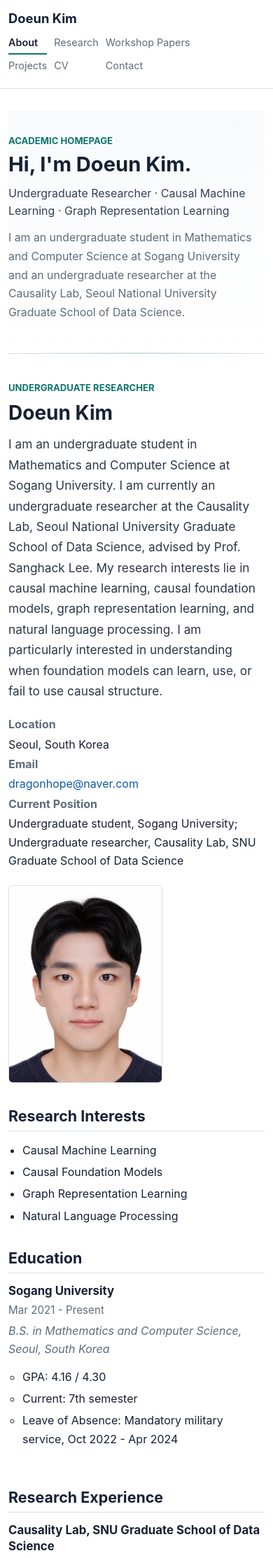
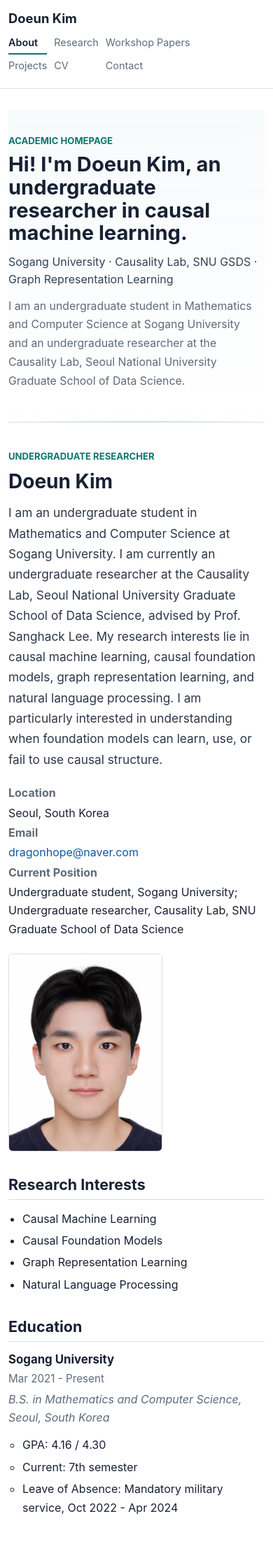
Before and after one commit to doeun7kim/doeun7kim.github.io, a Jekyll site: the page built from index.md, in a window 390 px wide. Shown: the top 2227 px of the page at 70% size. Built offline with Jekyll 4.4.1, drawn with Linux system fonts in a browser that asks for light colours; part of the change alters nothing that is shown.

Commit message:
Adapt hero intro for light and dark modes

```diff
--- a/assets/css/hero-intro.css
+++ b/assets/css/hero-intro.css
@@ -1,4 +1,5 @@
 .hero-intro {
+  --hero-reveal: 100%;
   --hero-reveal-width: 100%;
   position: relative;
   min-height: 238px;
@@ -8,6 +9,14 @@
   background:
     linear-gradient(180deg, rgba(248, 250, 252, 0.94), rgba(255, 255, 255, 0.98)),
     linear-gradient(90deg, rgba(15, 118, 110, 0.06), rgba(15, 90, 166, 0.04));
+}
+
+@media (prefers-color-scheme: dark) {
+  .hero-intro {
+    background:
+      linear-gradient(180deg, rgba(15, 23, 42, 0.98), rgba(17, 29, 49, 0.96)),
+      linear-gradient(90deg, rgba(94, 234, 212, 0.08), rgba(140, 200, 255, 0.05));
+  }
 }
 
 .hero-intro::after {
@@ -48,11 +57,11 @@
 .hero-intro-title {
   position: relative;
   display: inline-block;
+  max-width: 820px;
   margin: 0 0 12px;
   color: var(--text);
-  font-size: 2.55rem;
+  font-size: 2.18rem;
   line-height: 1.12;
-  white-space: nowrap;
 }
 
 .hero-intro-title-base {
@@ -72,6 +81,12 @@
   overflow-wrap: anywhere;
 }
 
+@media (prefers-color-scheme: dark) {
+  .hero-intro-subtitle {
+    color: #c9d5e4;
+  }
+}
+
 .hero-intro-bio {
   max-width: 720px;
   margin: 0;
@@ -82,6 +97,7 @@
 }
 
 .hero-intro.hero-intro--active {
+  --hero-reveal: 0%;
   --hero-reveal-width: 0px;
 }
 
@@ -93,15 +109,19 @@
   color: rgba(23, 32, 51, 0.2);
 }
 
+.hero-intro.hero-intro--dark.hero-intro--active .hero-intro-title-base {
+  color: rgba(230, 237, 247, 0.18);
+}
+
 .hero-intro.hero-intro--active .hero-intro-title-reveal {
   position: absolute;
   inset: 0 auto auto 0;
   display: block;
-  width: var(--hero-reveal-width);
+  width: 100%;
   max-width: 100%;
   overflow: hidden;
   color: var(--text);
-  white-space: nowrap;
+  clip-path: inset(0 calc(100% - var(--hero-reveal)) 0 0);
 }
 
 .hero-intro.hero-intro--complete .hero-intro-title-base {
@@ -126,7 +146,7 @@
 
   .hero-intro-title {
     max-width: 100%;
-    font-size: 2.08rem;
+    font-size: 1.86rem;
     white-space: normal;
   }
 
--- a/assets/css/style.css
+++ b/assets/css/style.css
@@ -8,6 +8,19 @@
   --link-dark: #0b4077;
   --accent: #0f766e;
   --max-width: 980px;
+}
+
+@media (prefers-color-scheme: dark) {
+  :root {
+    --bg: #0f172a;
+    --bg-soft: #121d31;
+    --text: #e6edf7;
+    --muted: #a8b4c5;
+    --line: #26354b;
+    --link: #8cc8ff;
+    --link-dark: #bedfff;
+    --accent: #5eead4;
+  }
 }
 
 * {
@@ -61,6 +74,12 @@ a:focus {
 .site-header {
   border-bottom: 1px solid var(--line);
   background: rgba(255, 255, 255, 0.98);
+}
+
+@media (prefers-color-scheme: dark) {
+  .site-header {
+    background: rgba(15, 23, 42, 0.98);
+  }
 }
 
 .header-inner {
@@ -164,6 +183,12 @@ a:focus {
   color: #2d3748;
   font-size: 1.08rem;
   line-height: 1.7;
+}
+
+@media (prefers-color-scheme: dark) {
+  .lead {
+    color: #d5deea;
+  }
 }
 
 .portrait-frame {
--- a/assets/js/hero-intro.js
+++ b/assets/js/hero-intro.js
@@ -10,8 +10,14 @@
   var title = hero.querySelector("[data-hero-title]");
   var reduceMotion = window.matchMedia &&
     window.matchMedia("(prefers-reduced-motion: reduce)").matches;
+  var darkQuery = window.matchMedia &&
+    window.matchMedia("(prefers-color-scheme: dark)");
+  var mode = darkQuery && darkQuery.matches ? "dark" : "light";
+
+  hero.classList.add("hero-intro--" + mode);
 
   function finish() {
+    hero.style.setProperty("--hero-reveal", "100%");
     hero.style.setProperty("--hero-reveal-width", "100%");
     hero.classList.remove("hero-intro--active");
     hero.classList.add("hero-intro--complete");
@@ -28,7 +34,7 @@
     return;
   }
 
-  var duration = parseInt(hero.getAttribute("data-duration"), 10) || 4300;
+  var duration = parseInt(hero.getAttribute("data-duration"), 10) || 4500;
   var dpr = Math.min(window.devicePixelRatio || 1, 2);
   var width = 0;
   var height = 0;
@@ -63,20 +69,26 @@
     ctx.setTransform(dpr, 0, 0, dpr, 0, 0);
   }
 
-  function titleCenter() {
+  function titleBox() {
     var heroRect = hero.getBoundingClientRect();
     var titleRect = title.getBoundingClientRect();
     return {
+      left: titleRect.left - heroRect.left,
+      right: titleRect.right - heroRect.left,
+      top: titleRect.top - heroRect.top,
+      bottom: titleRect.bottom - heroRect.top,
       x: titleRect.left - heroRect.left + titleRect.width / 2,
       y: titleRect.top - heroRect.top + titleRect.height / 2,
-      width: titleRect.width
+      width: titleRect.width,
+      height: titleRect.height
     };
   }
 
   function drawBackground() {
+    var gridColor = mode === "dark" ? "#26354b" : "#d9e0e8";
     ctx.save();
-    ctx.globalAlpha = 0.48;
-    ctx.strokeStyle = "#d9e0e8";
+    ctx.globalAlpha = mode === "dark" ? 0.42 : 0.48;
+    ctx.strokeStyle = gridColor;
     ctx.lineWidth = 1;
     for (var x = 28; x < width; x += 58) {
       ctx.beginPath();
@@ -90,32 +102,98 @@
   function drawSpotlight(sourceX, sourceY, targetX, targetY, fade) {
     var coneWidth = clamp(width * 0.18, 74, 150);
     var gradient = ctx.createLinearGradient(sourceX, sourceY, targetX, targetY);
-    gradient.addColorStop(0, "rgba(15, 118, 110, " + 0.2 * fade + ")");
-    gradient.addColorStop(0.56, "rgba(255, 248, 218, " + 0.18 * fade + ")");
-    gradient.addColorStop(1, "rgba(15, 90, 166, 0)");
+    gradient.addColorStop(0, "rgba(94, 234, 212, " + 0.17 * fade + ")");
+    gradient.addColorStop(0.54, "rgba(255, 248, 218, " + 0.2 * fade + ")");
+    gradient.addColorStop(1, "rgba(140, 200, 255, 0)");
 
     ctx.save();
-    ctx.globalCompositeOperation = "source-over";
     ctx.fillStyle = gradient;
     ctx.beginPath();
     ctx.moveTo(sourceX, sourceY);
-    ctx.lineTo(targetX + coneWidth, targetY - 42);
-    ctx.quadraticCurveTo(targetX + coneWidth * 0.45, targetY, targetX + coneWidth, targetY + 48);
+    ctx.lineTo(targetX + coneWidth, targetY - 44);
+    ctx.quadraticCurveTo(targetX + coneWidth * 0.45, targetY, targetX + coneWidth, targetY + 52);
     ctx.lineTo(sourceX, sourceY);
     ctx.closePath();
     ctx.fill();
 
-    var glow = ctx.createRadialGradient(targetX, targetY, 0, targetX, targetY, coneWidth * 0.72);
-    glow.addColorStop(0, "rgba(255, 250, 226, " + 0.2 * fade + ")");
+    var glow = ctx.createRadialGradient(targetX, targetY, 0, targetX, targetY, coneWidth * 0.74);
+    glow.addColorStop(0, "rgba(255, 250, 226, " + 0.22 * fade + ")");
     glow.addColorStop(1, "rgba(255, 250, 226, 0)");
     ctx.fillStyle = glow;
     ctx.beginPath();
-    ctx.arc(targetX, targetY, coneWidth * 0.72, 0, Math.PI * 2);
+    ctx.arc(targetX, targetY, coneWidth * 0.74, 0, Math.PI * 2);
     ctx.fill();
     ctx.restore();
   }
 
+  function drawWater(sourceX, sourceY, targetX, targetY, progress, step, fade) {
+    ctx.save();
+    ctx.globalAlpha = 0.82 * fade;
+    ctx.strokeStyle = "rgba(15, 118, 110, 0.34)";
+    ctx.lineWidth = 1.4;
+    ctx.beginPath();
+    ctx.moveTo(sourceX, sourceY);
+    ctx.quadraticCurveTo(
+      sourceX + (targetX - sourceX) * 0.34,
+      sourceY + 28,
+      targetX,
+      targetY
+    );
+    ctx.stroke();
+
+    ctx.fillStyle = "rgba(15, 118, 110, 0.46)";
+    for (var i = 0; i < 12; i += 1) {
+      var offset = (step * 26 + i * 17) % 92;
+      var t = clamp((i / 11) * progress + offset / 520, 0, 1);
+      var x = sourceX + (targetX - sourceX) * t;
+      var arc = Math.sin(t * Math.PI);
+      var y = sourceY + (targetY - sourceY) * t + arc * 30 + Math.sin(step * 7 + i) * 2;
+      var r = 1.3 + (i % 3) * 0.45;
+      ctx.beginPath();
+      ctx.arc(x, y, r, 0, Math.PI * 2);
+      ctx.fill();
+    }
+    ctx.restore();
+  }
+
+  function drawSprouts(box, progress, fade) {
+    var count = 8;
+    var baseline = box.bottom + 12;
+
+    ctx.save();
+    ctx.globalAlpha = 0.72 * fade;
+    ctx.strokeStyle = "rgba(15, 118, 110, 0.45)";
+    ctx.fillStyle = "rgba(15, 118, 110, 0.42)";
+    ctx.lineWidth = 1;
+
+    for (var i = 0; i < count; i += 1) {
+      var threshold = (i + 1) / (count + 1);
+      if (progress < threshold) {
+        continue;
+      }
+
+      var x = box.left + box.width * threshold;
+      var grow = clamp((progress - threshold) * 10, 0, 1);
+      var stem = 5 + grow * 7;
+
+      ctx.beginPath();
+      ctx.moveTo(x, baseline);
+      ctx.lineTo(x, baseline - stem);
+      ctx.stroke();
+
+      ctx.beginPath();
+      ctx.ellipse(x - 3 * grow, baseline - stem * 0.72, 3 * grow, 1.7 * grow, -0.5, 0, Math.PI * 2);
+      ctx.fill();
+      ctx.beginPath();
+      ctx.ellipse(x + 3 * grow, baseline - stem * 0.58, 3 * grow, 1.7 * grow, 0.5, 0, Math.PI * 2);
+      ctx.fill();
+    }
+
+    ctx.restore();
+  }
+
   function drawCharacter(x, groundY, scale, step, fade) {
+    var dark = mode === "dark";
     var bob = Math.sin(step * Math.PI * 2) * 2.2;
     var y = groundY + bob;
     var headR = scale * 0.22;
@@ -128,7 +206,7 @@
     ctx.lineCap = "round";
     ctx.lineJoin = "round";
 
-    ctx.strokeStyle = "rgba(23, 32, 51, 0.58)";
+    ctx.strokeStyle = dark ? "rgba(226, 237, 247, 0.58)" : "rgba(23, 32, 51, 0.58)";
     ctx.lineWidth = Math.max(1.4, scale * 0.05);
 
     ctx.beginPath();
@@ -140,7 +218,7 @@
     ctx.lineTo(centerX + scale * 0.5, y + scale * 0.03);
     ctx.stroke();
 
-    ctx.fillStyle = "#243447";
+    ctx.fillStyle = dark ? "#d9e6f5" : "#243447";
     ctx.beginPath();
     ctx.moveTo(centerX - scale * 0.28, torsoTop);
     ctx.lineTo(centerX + scale * 0.24, torsoTop + scale * 0.05);
@@ -149,7 +227,7 @@
     ctx.closePath();
     ctx.fill();
 
-    ctx.fillStyle = "#0f766e";
+    ctx.fillStyle = dark ? "#5eead4" : "#0f766e";
     ctx.beginPath();
     ctx.moveTo(centerX - scale * 0.22, torsoTop + scale * 0.08);
     ctx.lineTo(centerX + scale * 0.2, torsoTop + scale * 0.1);
@@ -157,7 +235,7 @@
     ctx.closePath();
     ctx.fill();
 
-    ctx.strokeStyle = "rgba(23, 32, 51, 0.66)";
+    ctx.strokeStyle = dark ? "rgba(226, 237, 247, 0.66)" : "rgba(23, 32, 51, 0.66)";
     ctx.beginPath();
     ctx.moveTo(centerX + scale * 0.2, torsoTop + scale * 0.22);
     ctx.lineTo(centerX + scale * 0.62, torsoTop + scale * 0.06);
@@ -168,7 +246,7 @@
     ctx.arc(centerX + scale * 0.03, torsoTop - headR * 0.75, headR, 0, Math.PI * 2);
     ctx.fill();
 
-    ctx.fillStyle = "#172033";
+    ctx.fillStyle = dark ? "#07111f" : "#172033";
     ctx.beginPath();
     ctx.moveTo(centerX - headR * 0.74, torsoTop - headR * 0.82);
     ctx.quadraticCurveTo(centerX + headR * 0.08, torsoTop - headR * 1.55, centerX + headR * 0.86, torsoTop - headR * 0.72);
@@ -177,8 +255,26 @@
     ctx.closePath();
     ctx.fill();
 
-    ctx.fillStyle = "#f4d35e";
-    ctx.fillRect(centerX + scale * 0.56, torsoTop - scale * 0.02, scale * 0.18, scale * 0.1);
+    if (dark) {
+      ctx.fillStyle = "#f4d35e";
+      ctx.fillRect(centerX + scale * 0.56, torsoTop - scale * 0.02, scale * 0.18, scale * 0.1);
+    } else {
+      ctx.fillStyle = "#73a9a2";
+      ctx.strokeStyle = "rgba(15, 118, 110, 0.68)";
+      ctx.lineWidth = Math.max(1, scale * 0.035);
+      ctx.beginPath();
+      ctx.moveTo(centerX + scale * 0.5, torsoTop + scale * 0.04);
+      ctx.lineTo(centerX + scale * 0.78, torsoTop + scale * 0.02);
+      ctx.lineTo(centerX + scale * 0.76, torsoTop + scale * 0.22);
+      ctx.lineTo(centerX + scale * 0.48, torsoTop + scale * 0.23);
+      ctx.closePath();
+      ctx.fill();
+      ctx.stroke();
+      ctx.beginPath();
+      ctx.moveTo(centerX + scale * 0.76, torsoTop + scale * 0.07);
+      ctx.lineTo(centerX + scale * 0.98, torsoTop - scale * 0.02);
+      ctx.stroke();
+    }
 
     ctx.restore();
   }
@@ -193,9 +289,10 @@
       var motion = easeInOut(clamp(raw / 0.92, 0, 1));
       var reveal = clamp((easeOut(raw) - 0.05) / 0.82, 0, 1);
       var endFade = raw > 0.84 ? clamp((1 - raw) / 0.16, 0, 1) : 1;
-      var titleInfo = titleCenter();
+      var box = titleBox();
 
-      hero.style.setProperty("--hero-reveal-width", Math.round(titleInfo.width * reveal) + "px");
+      hero.style.setProperty("--hero-reveal", Math.round(reveal * 100) + "%");
+      hero.style.setProperty("--hero-reveal-width", Math.round(box.width * reveal) + "px");
 
       ctx.clearRect(0, 0, width, height);
       drawBackground();
@@ -205,9 +302,15 @@
       var charX = -scale + (width + scale * 2.2) * motion;
       var handX = charX + scale * 0.64;
       var handY = groundY - scale * 1.12;
-      var lightX = titleInfo.x - titleInfo.width * 0.5 + titleInfo.width * reveal;
+      var revealX = box.left + box.width * reveal;
 
-      drawSpotlight(handX, handY, lightX, titleInfo.y, endFade);
+      if (mode === "dark") {
+        drawSpotlight(handX, handY, revealX, box.y, endFade);
+      } else {
+        drawWater(handX + scale * 0.32, handY - scale * 0.06, revealX, box.bottom + 2, reveal, raw * 3.2, endFade);
+        drawSprouts(box, reveal, endFade);
+      }
+
       drawCharacter(charX, groundY, scale, raw * 2.8, endFade);
 
       if (raw < 1) {
--- a/index.md
+++ b/index.md
@@ -5,15 +5,15 @@ description: "Academic homepage of Doeun Kim."
 hero_intro: true
 ---
 
-<section class="hero-intro" data-hero-intro data-duration="4300" aria-labelledby="hero-intro-title">
+<section class="hero-intro" data-hero-intro data-duration="4500" aria-labelledby="hero-intro-title">
   <canvas class="hero-intro-canvas" data-hero-canvas aria-hidden="true"></canvas>
   <div class="hero-intro-copy">
     <p class="hero-intro-kicker">Academic Homepage</p>
-    <h1 class="hero-intro-title" id="hero-intro-title" data-hero-title data-text="Hi, I'm Doeun Kim.">
-      <span class="hero-intro-title-base">Hi, I'm Doeun Kim.</span>
-      <span class="hero-intro-title-reveal" aria-hidden="true">Hi, I'm Doeun Kim.</span>
+    <h1 class="hero-intro-title" id="hero-intro-title" data-hero-title data-text="Hi! I'm Doeun Kim, an undergraduate researcher in causal machine learning.">
+      <span class="hero-intro-title-base">Hi! I'm Doeun Kim, an undergraduate researcher in causal machine learning.</span>
+      <span class="hero-intro-title-reveal" aria-hidden="true">Hi! I'm Doeun Kim, an undergraduate researcher in causal machine learning.</span>
     </h1>
-    <p class="hero-intro-subtitle">Undergraduate Researcher &middot; Causal Machine Learning &middot; Graph Representation Learning</p>
+    <p class="hero-intro-subtitle">Sogang University &middot; Causality Lab, SNU GSDS &middot; Graph Representation Learning</p>
     <p class="hero-intro-bio">I am an undergraduate student in Mathematics and Computer Science at Sogang University and an undergraduate researcher at the Causality Lab, Seoul National University Graduate School of Data Science.</p>
   </div>
 </section>
```
